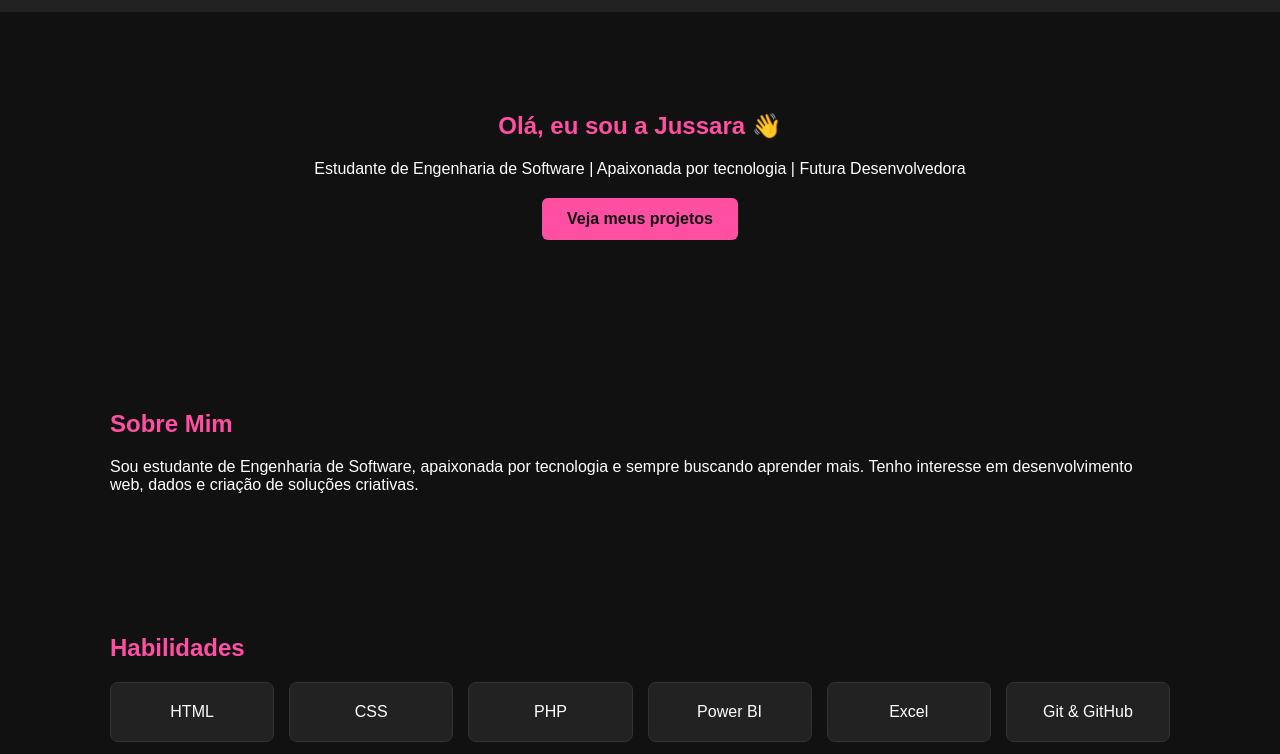
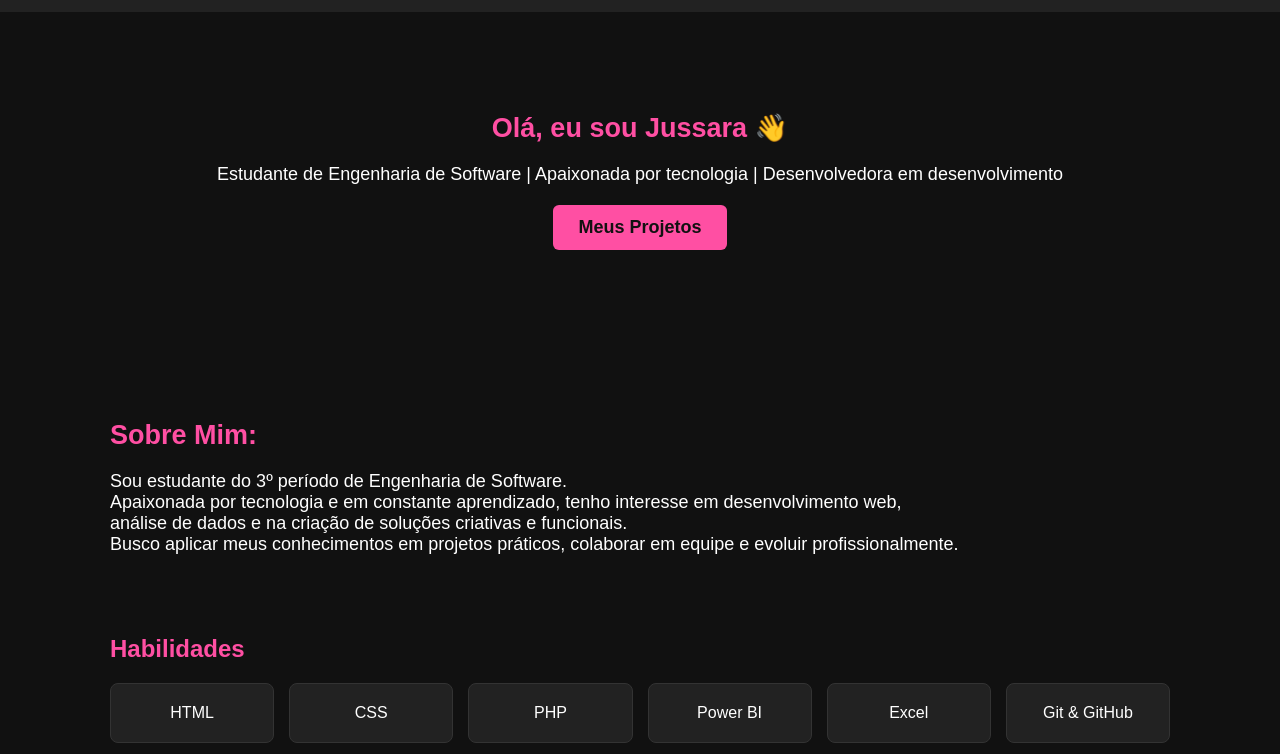
Before and after one commit to jussara6/ferias-html, a plain HTML site: page index.html in a window 1280 px wide. Shown: the part 46-800 px from the top of the page. Drawn offline with Linux system fonts and the light colour scheme.

Commit message:
portfolio atts textos

```diff
--- a/index.html
+++ b/index.html
@@ -23,17 +23,18 @@
 
     <!-- HERO -->
     <section class="hero">
-        <h2>Olá, eu sou a Jussara 👋</h2>
-        <p>Estudante de Engenharia de Software | Apaixonada por tecnologia | Futura Desenvolvedora</p>
-        <a href="#projetos" class="btn">Veja meus projetos</a>
+        <h2>Olá, eu sou Jussara 👋</h2>
+        <p>Estudante de Engenharia de Software | Apaixonada por tecnologia | Desenvolvedora em desenvolvimento</p>
+        <a href="#projetos" class="btn">Meus Projetos</a>
     </section>
 
     <!-- SOBRE MIM -->
     <section id="sobre" class="sobre">
-        <h2>Sobre Mim</h2>
+        <h2>Sobre Mim:</h2>
         <p>
-            Sou estudante de Engenharia de Software, apaixonada por tecnologia e sempre buscando aprender mais.
-            Tenho interesse em desenvolvimento web, dados e criação de soluções criativas.
+            Sou estudante do 3º período de Engenharia de Software. <br>
+            Apaixonada por tecnologia e em constante aprendizado, tenho interesse em desenvolvimento web, <br>análise de dados e na criação de soluções criativas e funcionais.<br>
+            Busco aplicar meus conhecimentos em projetos práticos, colaborar em equipe e evoluir profissionalmente.
         </p>
     </section>
 
--- a/style.css
+++ b/style.css
@@ -54,6 +54,7 @@ nav ul li a:hover {
     text-align: center;
     padding: 100px 20px;
     background-color: #111;
+    font-size: 18px;
 }
 
 .btn {
@@ -77,6 +78,15 @@ section {
     padding: 70px 20px;
     max-width: 1100px;
     margin: auto;
+}
+
+/* Ajuste de espaçamento entre as seções SOBRE e HABILIDADES */
+.sobre {
+    padding-bottom: 40px;
+    font-size: 18px;
+}
+.habilidades {
+    padding-top: 40px;
 }
 
 h2 {
```
